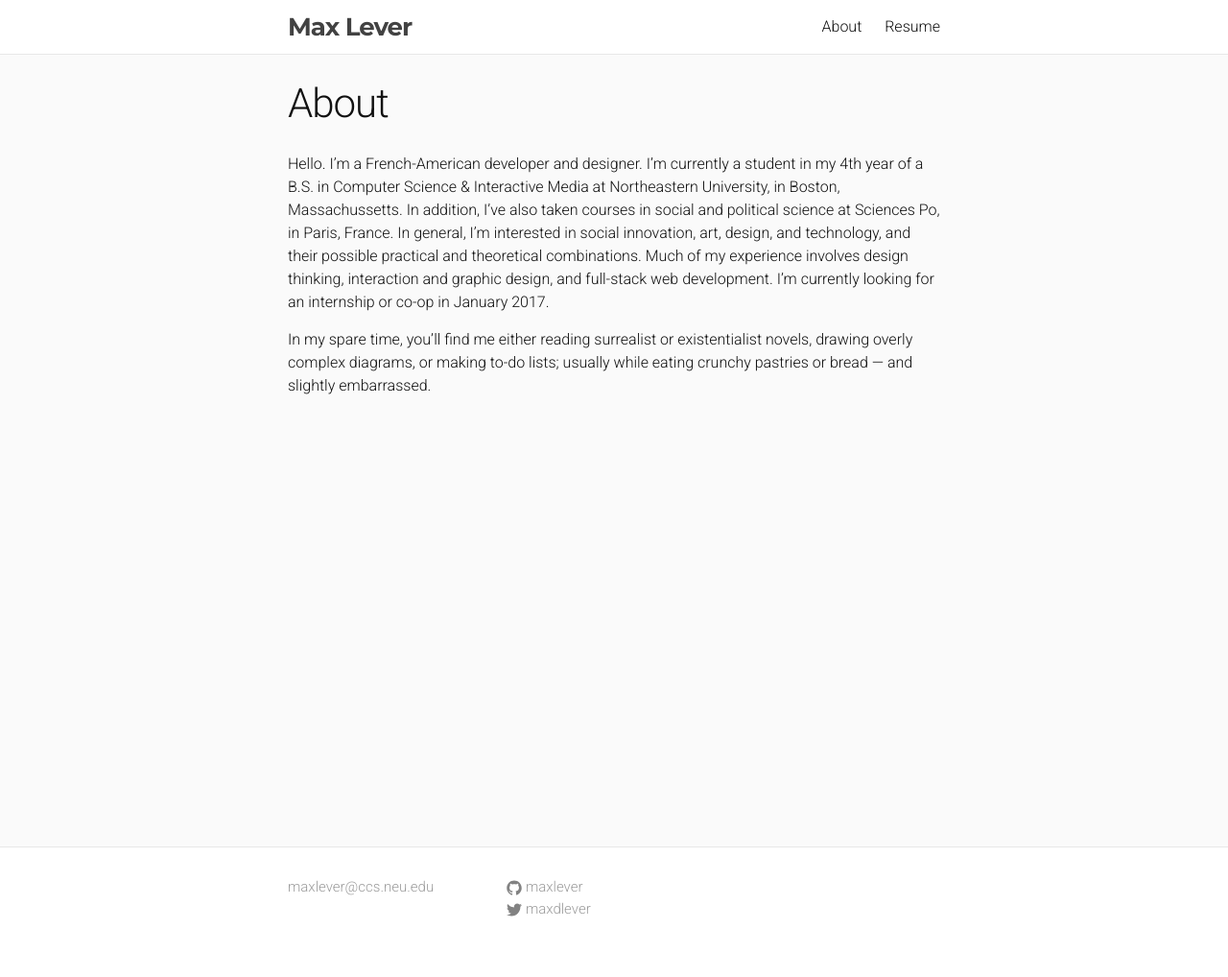
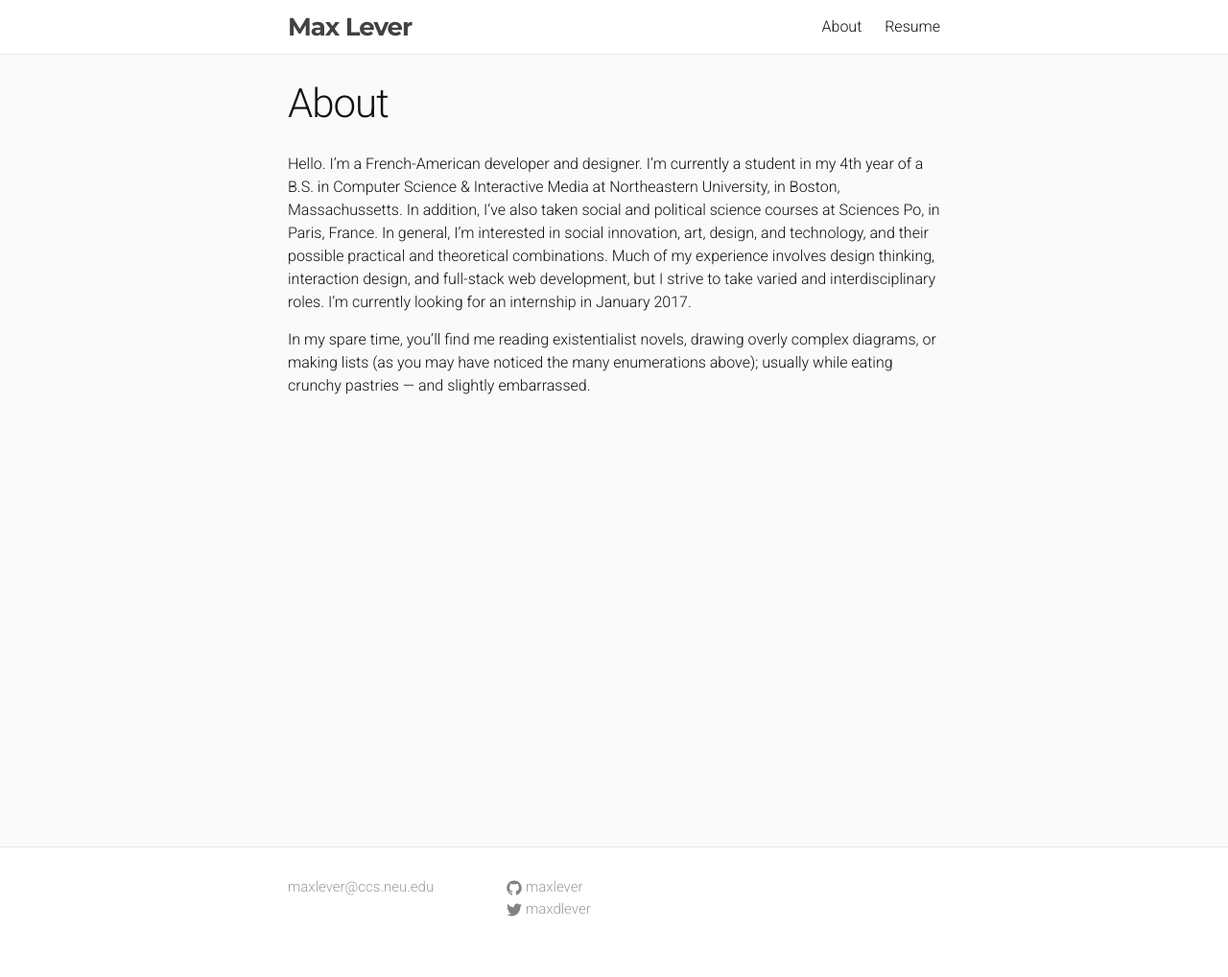
Before and after one commit to maxlever/maxlever.me, a Jekyll site: the page built from about.md, in a window 1280 px wide. Shown: the whole page at 96% size. Built offline with Jekyll 4.4.1, drawn with Linux system fonts in a browser that asks for light colours.

Commit message:
make excuses for having so many enumerations

```diff
--- a/about.md
+++ b/about.md
@@ -4,6 +4,6 @@ title: About
 permalink: /about/
 ---
 
-Hello. I'm a French-American developer and designer. I'm currently a student in my 4th year of a B.S. in Computer Science & Interactive Media at Northeastern University, in Boston, Massachussetts. In addition, I've also taken courses in social and political science at Sciences Po, in Paris, France. In general, I'm interested in social innovation, art, design, and technology, and their possible practical and theoretical combinations. Much of my experience involves design thinking, interaction and graphic design, and full-stack web development. I'm currently looking for an internship or co-op in January 2017.
+Hello. I'm a French-American developer and designer. I'm currently a student in my 4th year of a B.S. in Computer Science & Interactive Media at Northeastern University, in Boston, Massachussetts. In addition, I've also taken social and political science courses at Sciences Po, in Paris, France. In general, I'm interested in social innovation, art, design, and technology, and their possible practical and theoretical combinations. Much of my experience involves design thinking, interaction design, and full-stack web development, but I strive to take varied and interdisciplinary roles. I'm currently looking for an internship in January 2017.
 
-In my spare time, you'll find me either reading surrealist or existentialist novels, drawing overly complex diagrams, or making to-do lists; usually while eating crunchy pastries or bread — and slightly embarrassed.
+In my spare time, you'll find me reading existentialist novels, drawing overly complex diagrams, or making lists (as you may have noticed the many enumerations above); usually while eating crunchy pastries — and slightly embarrassed.
```
